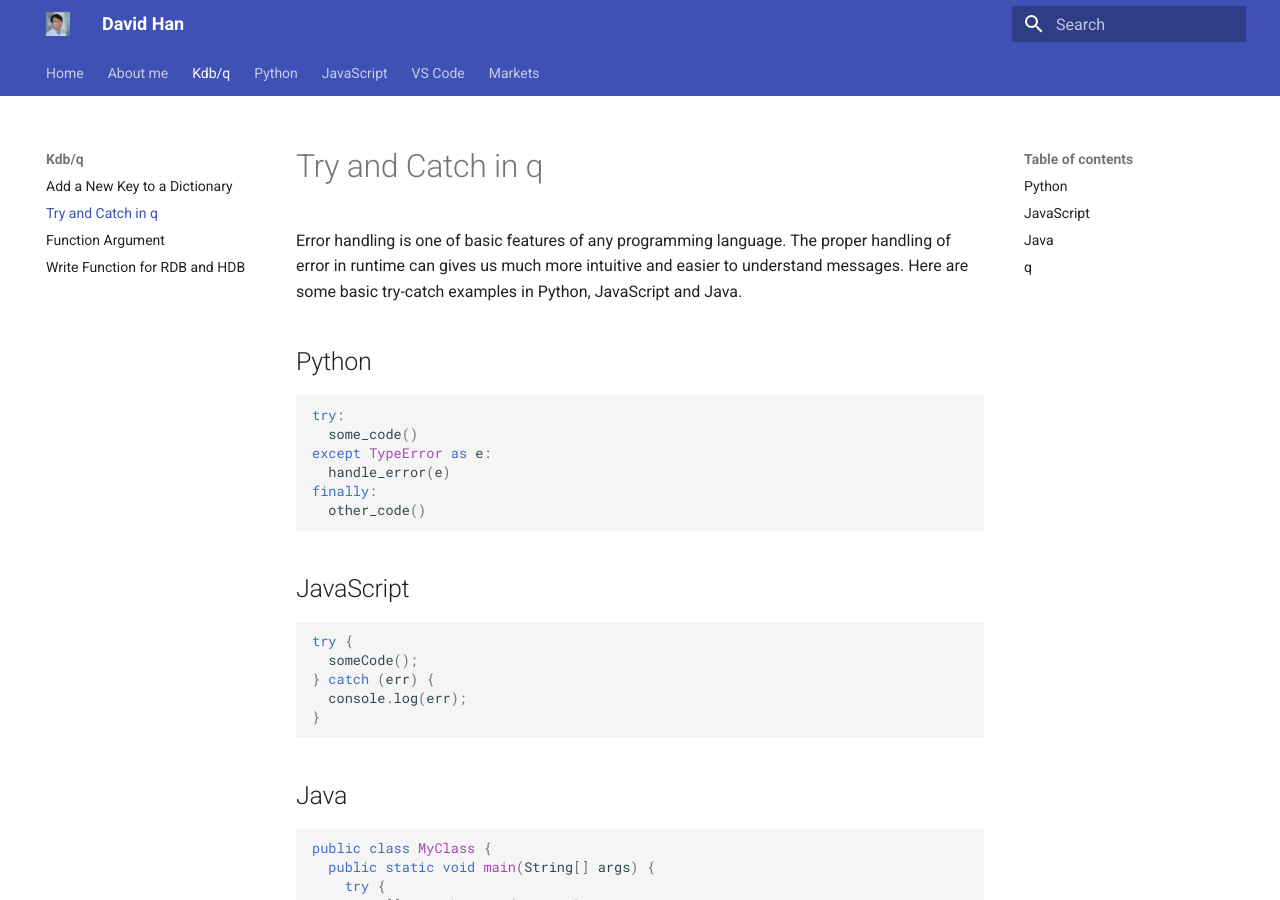
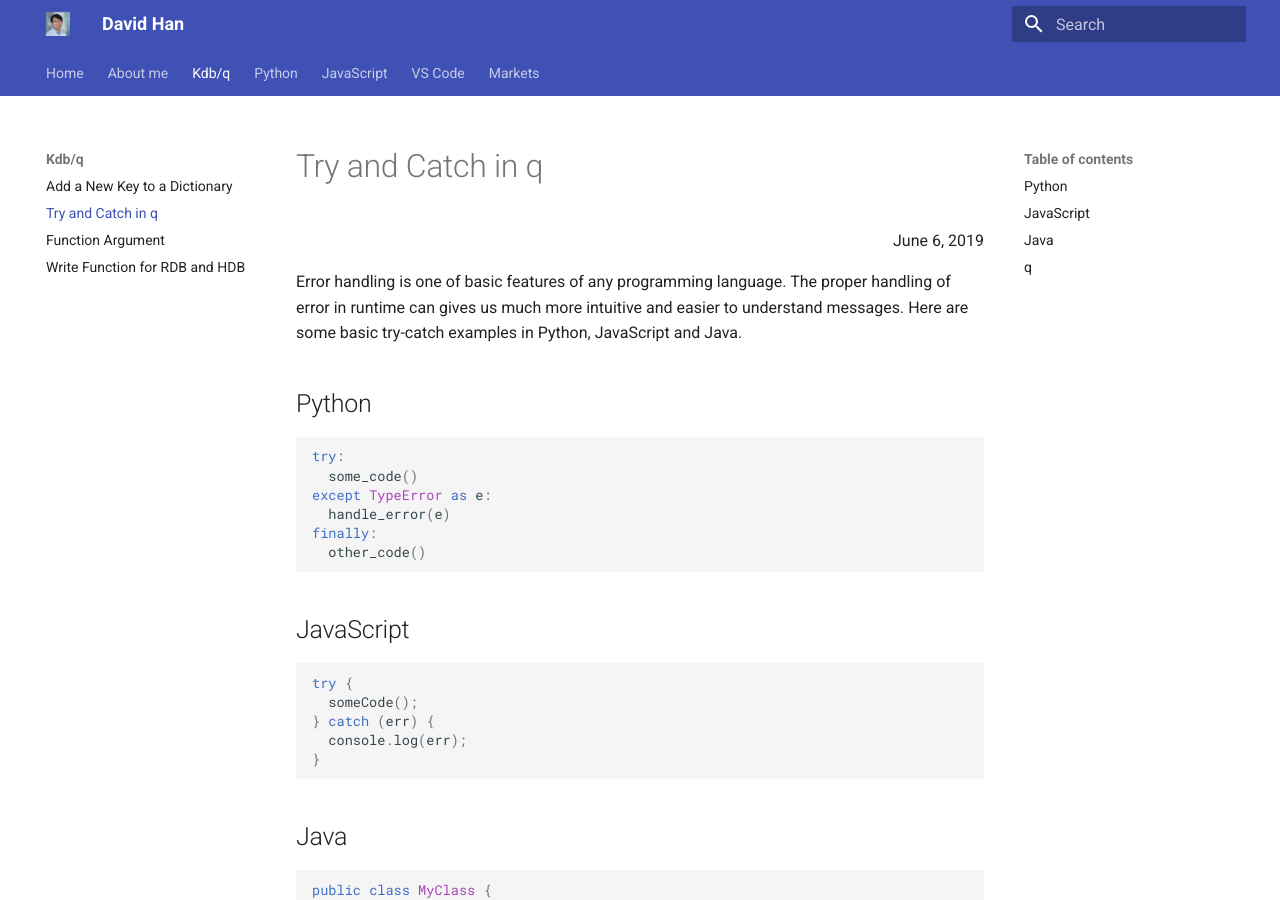
Before and after one commit to dpkwhan/handocs, an MkDocs documentation site: the page built from docs/kdb/try-catch.md, in a window 1280 px wide and 900 px high. Built offline with MkDocs 1.6.1 and Material for MkDocs 9.7.7, drawn with Linux system fonts in a browser that asks for light colours.

Commit message:
Add date to blog articles

```diff
--- a/docs/kdb/try-catch.md
+++ b/docs/kdb/try-catch.md
@@ -1,4 +1,6 @@
 # Try and Catch in q
+
+<span style="display:block;text-align:right">June 6, 2019</span>
 
 Error handling is one of basic features of any programming language. The proper handling of error in runtime can gives us much more intuitive and easier to understand messages. Here are some basic try-catch examples in Python, JavaScript and Java.
 
```
Also changed, not shown: docs/javascript/array-concatenation.md (+2 -0 lines).
